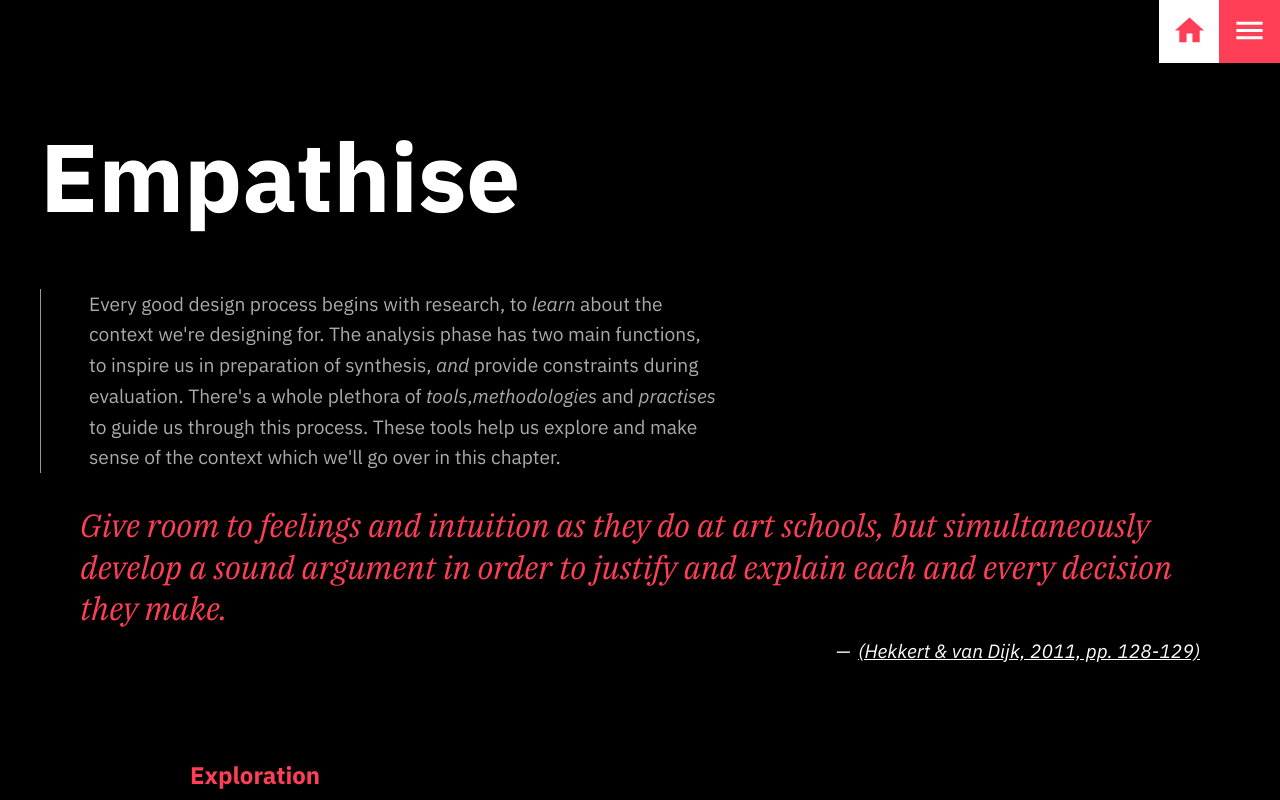
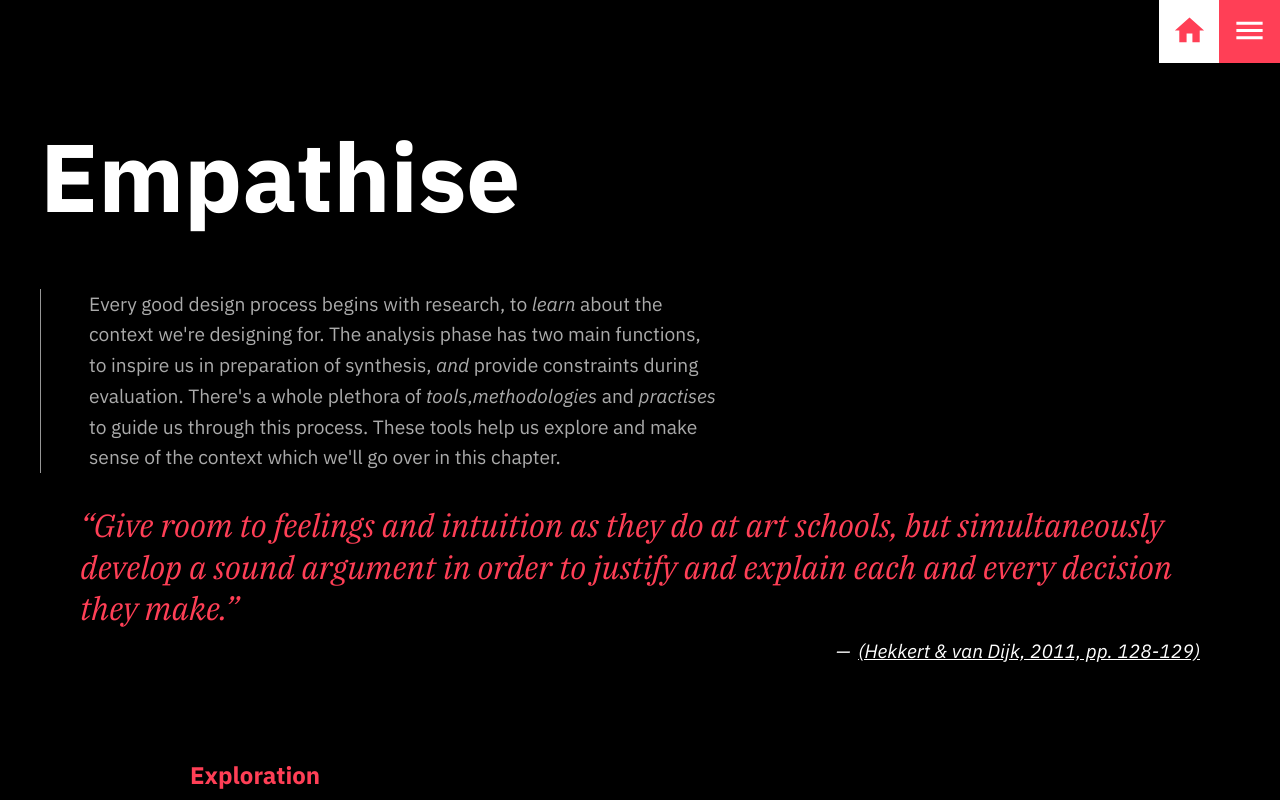
Before and after one commit to nwesthoff/ra-experience-design, a Next.js app: page /chapters/1-empathise in a window 1280 px wide. Shown: the top 800 px of the page. Built offline with nearby package versions, Linux system fonts and the light colour scheme.

Commit message:
💅 Fix quote style

```diff
--- a/pages/chapters/1-empathise.tsx
+++ b/pages/chapters/1-empathise.tsx
@@ -22,9 +22,9 @@ const EmpathisePage: NextPage = () => (
           the context which we'll go over in this chapter.
         </p>
         <blockquote>
-          Give room to feelings and intuition as they do at art schools, but
+          “Give room to feelings and intuition as they do at art schools, but
           simultaneously develop a sound argument in order to justify and
-          explain each and every decision they make.{" "}
+          explain each and every decision they make.”
           <span className="quoteBy">
             <Citation id="ViP" />
           </span>
--- a/pages/chapters/2-define.tsx
+++ b/pages/chapters/2-define.tsx
@@ -31,8 +31,8 @@ const DefinePage = () => (
 
         <p>Spotify says:</p>
         <blockquote>
-          "[F]or us the real magic is in the insight — the interpretation of
-          that information"
+          “[F]or us the real magic is in the insight — the interpretation of
+          that information”
           <span className="quoteBy">
             <Citation id="spotify2" />
           </span>
```
